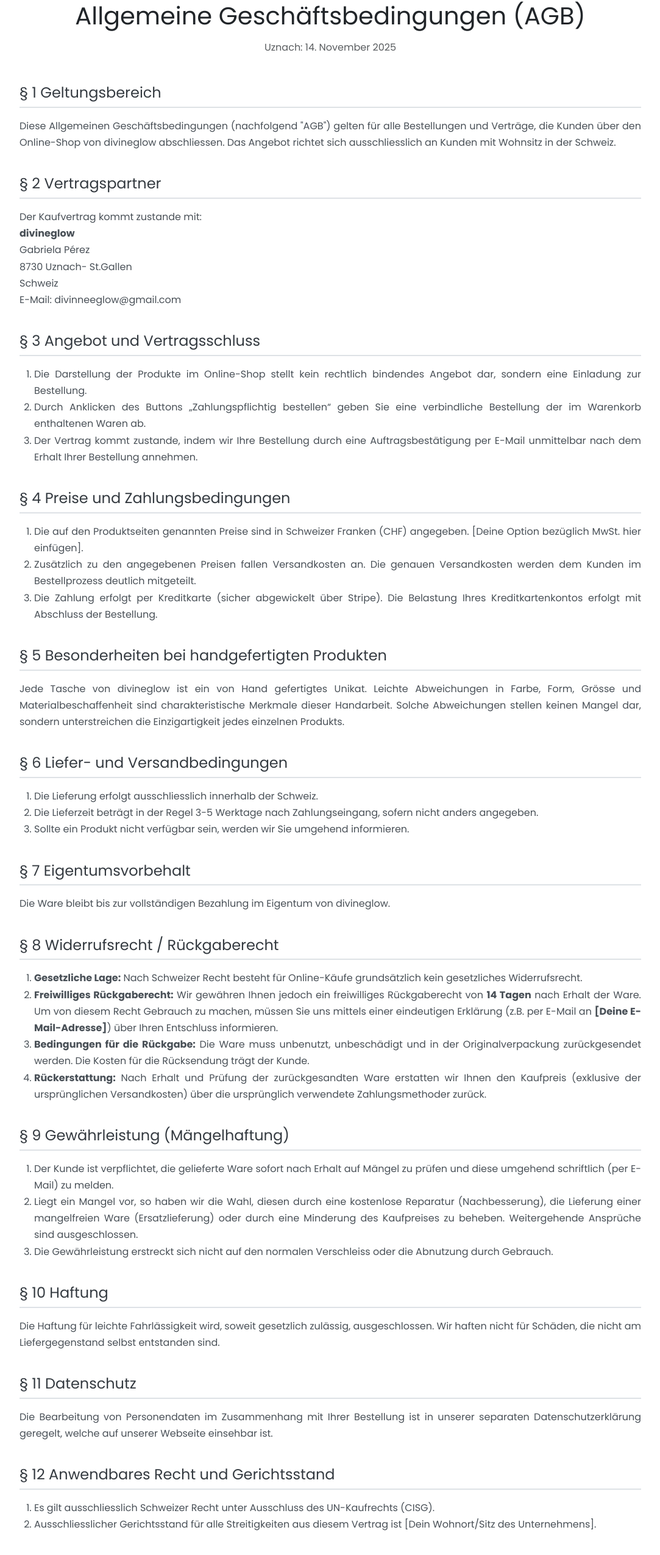
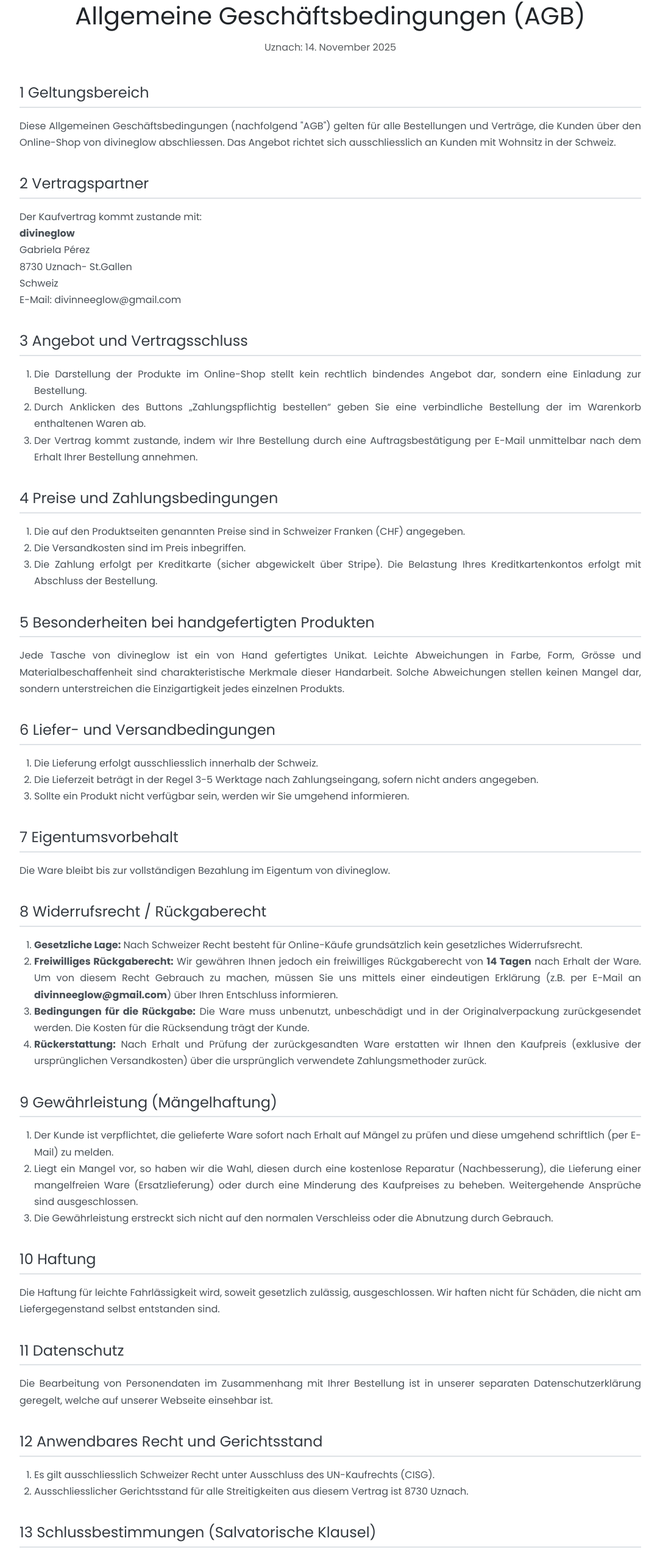
Before and after one commit to josepereza/angular20-divineglow-multi-imagen-v4, an Angular app: page /agb in a window 1280 px wide. Shown: the part 94-2644 px from the top of the page at 61% size, without its empty margins (98-1181 px from the left). Built offline with nearby package versions, Linux system fonts and the light colour scheme.

Commit message:
cambiado agb

```diff
--- a/src/app/components/agb/agb.html
+++ b/src/app/components/agb/agb.html
@@ -9,13 +9,13 @@
 
       <!-- Sección § 1 -->
       <section class="agb-section">
-        <h3>§ 1 Geltungsbereich</h3>
+        <h3>1 Geltungsbereich</h3>
         <p>Diese Allgemeinen Geschäftsbedingungen (nachfolgend "AGB") gelten für alle Bestellungen und Verträge, die Kunden über den Online-Shop von divineglow abschliessen. Das Angebot richtet sich ausschliesslich an Kunden mit Wohnsitz in der Schweiz.</p>
       </section>
 
       <!-- Sección § 2 -->
       <section class="agb-section">
-        <h3>§ 2 Vertragspartner</h3>
+        <h3>2 Vertragspartner</h3>
         <p>
           Der Kaufvertrag kommt zustande mit:<br>
           <strong>divineglow</strong><br>
@@ -28,7 +28,7 @@
 
       <!-- Sección § 3 -->
       <section class="agb-section">
-        <h3>§ 3 Angebot und Vertragsschluss</h3>
+        <h3>3 Angebot und Vertragsschluss</h3>
         <ol>
           <li>Die Darstellung der Produkte im Online-Shop stellt kein rechtlich bindendes Angebot dar, sondern eine Einladung zur Bestellung.</li>
           <li>Durch Anklicken des Buttons „Zahlungspflichtig bestellen“ geben Sie eine verbindliche Bestellung der im Warenkorb enthaltenen Waren ab.</li>
@@ -38,23 +38,23 @@
 
       <!-- Sección § 4 -->
       <section class="agb-section">
-        <h3>§ 4 Preise und Zahlungsbedingungen</h3>
+        <h3>4 Preise und Zahlungsbedingungen</h3>
         <ol>
-          <li>Die auf den Produktseiten genannten Preise sind in Schweizer Franken (CHF) angegeben. [Deine Option bezüglich MwSt. hier einfügen].</li>
-          <li>Zusätzlich zu den angegebenen Preisen fallen Versandkosten an. Die genauen Versandkosten werden dem Kunden im Bestellprozess deutlich mitgeteilt.</li>
+          <li>Die auf den Produktseiten genannten Preise sind in Schweizer Franken (CHF) angegeben.</li>
+          <li>Die Versandkosten sind im Preis inbegriffen.</li>
           <li>Die Zahlung erfolgt per Kreditkarte (sicher abgewickelt über Stripe). Die Belastung Ihres Kreditkartenkontos erfolgt mit Abschluss der Bestellung.</li>
         </ol>
       </section>
 
       <!-- Sección § 5 -->
       <section class="agb-section">
-        <h3>§ 5 Besonderheiten bei handgefertigten Produkten</h3>
+        <h3>5 Besonderheiten bei handgefertigten Produkten</h3>
         <p>Jede Tasche von divineglow ist ein von Hand gefertigtes Unikat. Leichte Abweichungen in Farbe, Form, Grösse und Materialbeschaffenheit sind charakteristische Merkmale dieser Handarbeit. Solche Abweichungen stellen keinen Mangel dar, sondern unterstreichen die Einzigartigkeit jedes einzelnen Produkts.</p>
       </section>
 
       <!-- Sección § 6 -->
       <section class="agb-section">
-        <h3>§ 6 Liefer- und Versandbedingungen</h3>
+        <h3>6 Liefer- und Versandbedingungen</h3>
         <ol>
           <li>Die Lieferung erfolgt ausschliesslich innerhalb der Schweiz.</li>
           <li>Die Lieferzeit beträgt in der Regel 3-5 Werktage nach Zahlungseingang, sofern nicht anders angegeben.</li>
@@ -64,16 +64,16 @@
 
       <!-- Sección § 7 -->
       <section class="agb-section">
-        <h3>§ 7 Eigentumsvorbehalt</h3>
+        <h3>7 Eigentumsvorbehalt</h3>
         <p>Die Ware bleibt bis zur vollständigen Bezahlung im Eigentum von divineglow.</p>
       </section>
 
       <!-- Sección § 8 -->
       <section class="agb-section">
-        <h3>§ 8 Widerrufsrecht / Rückgaberecht</h3>
+        <h3>8 Widerrufsrecht / Rückgaberecht</h3>
         <ol>
           <li><strong>Gesetzliche Lage:</strong> Nach Schweizer Recht besteht für Online-Käufe grundsätzlich kein gesetzliches Widerrufsrecht.</li>
-          <li><strong>Freiwilliges Rückgaberecht:</strong> Wir gewähren Ihnen jedoch ein freiwilliges Rückgaberecht von <strong>14 Tagen</strong> nach Erhalt der Ware. Um von diesem Recht Gebrauch zu machen, müssen Sie uns mittels einer eindeutigen Erklärung (z.B. per E-Mail an <strong>[Deine E-Mail-Adresse]</strong>) über Ihren Entschluss informieren.</li>
+          <li><strong>Freiwilliges Rückgaberecht:</strong> Wir gewähren Ihnen jedoch ein freiwilliges Rückgaberecht von <strong>14 Tagen</strong> nach Erhalt der Ware. Um von diesem Recht Gebrauch zu machen, müssen Sie uns mittels einer eindeutigen Erklärung (z.B. per E-Mail an <strong>divinneeglow@gmail.com</strong>) über Ihren Entschluss informieren.</li>
           <li><strong>Bedingungen für die Rückgabe:</strong> Die Ware muss unbenutzt, unbeschädigt und in der Originalverpackung zurückgesendet werden. Die Kosten für die Rücksendung trägt der Kunde.</li>
           <li><strong>Rückerstattung:</strong> Nach Erhalt und Prüfung der zurückgesandten Ware erstatten wir Ihnen den Kaufpreis (exklusive der ursprünglichen Versandkosten) über die ursprünglich verwendete Zahlungsmethoder zurück.</li>
         </ol>
@@ -81,7 +81,7 @@
 
       <!-- Sección § 9 -->
       <section class="agb-section">
-        <h3>§ 9 Gewährleistung (Mängelhaftung)</h3>
+        <h3>9 Gewährleistung (Mängelhaftung)</h3>
         <ol>
           <li>Der Kunde ist verpflichtet, die gelieferte Ware sofort nach Erhalt auf Mängel zu prüfen und diese umgehend schriftlich (per E-Mail) zu melden.</li>
           <li>Liegt ein Mangel vor, so haben wir die Wahl, diesen durch eine kostenlose Reparatur (Nachbesserung), die Lieferung einer mangelfreien Ware (Ersatzlieferung) oder durch eine Minderung des Kaufpreises zu beheben. Weitergehende Ansprüche sind ausgeschlossen.</li>
@@ -91,28 +91,28 @@
 
       <!-- Sección § 10 -->
       <section class="agb-section">
-        <h3>§ 10 Haftung</h3>
+        <h3>10 Haftung</h3>
         <p>Die Haftung für leichte Fahrlässigkeit wird, soweit gesetzlich zulässig, ausgeschlossen. Wir haften nicht für Schäden, die nicht am Liefergegenstand selbst entstanden sind.</p>
       </section>
 
       <!-- Sección § 11 -->
       <section class="agb-section">
-        <h3>§ 11 Datenschutz</h3>
+        <h3>11 Datenschutz</h3>
         <p>Die Bearbeitung von Personendaten im Zusammenhang mit Ihrer Bestellung ist in unserer separaten Datenschutzerklärung geregelt, welche auf unserer Webseite einsehbar ist.</p>
       </section>
 
       <!-- Sección § 12 -->
       <section class="agb-section">
-        <h3>§ 12 Anwendbares Recht und Gerichtsstand</h3>
+        <h3>12 Anwendbares Recht und Gerichtsstand</h3>
         <ol>
           <li>Es gilt ausschliesslich Schweizer Recht unter Ausschluss des UN-Kaufrechts (CISG).</li>
-          <li>Ausschliesslicher Gerichtsstand für alle Streitigkeiten aus diesem Vertrag ist [Dein Wohnort/Sitz des Unternehmens].</li>
+          <li>Ausschliesslicher Gerichtsstand für alle Streitigkeiten aus diesem Vertrag ist 8730 Uznach.</li>
         </ol>
       </section>
 
       <!-- Sección § 13 -->
       <section class="agb-section">
-        <h3>§ 13 Schlussbestimmungen (Salvatorische Klausel)</h3>
+        <h3>13 Schlussbestimmungen (Salvatorische Klausel)</h3>
         <p>Sollte eine Bestimmung dieser AGB unwirksam sein oder werden, so wird dadurch die Wirksamkeit der übrigen Bestimmungen nicht berührt. Anstelle der unwirksamen Bestimmung tritt eine Regelung, die dem wirtschaftlichen Zweck der ursprünglichen Bestimmung am nächsten kommt.</p>
       </section>
 
```
